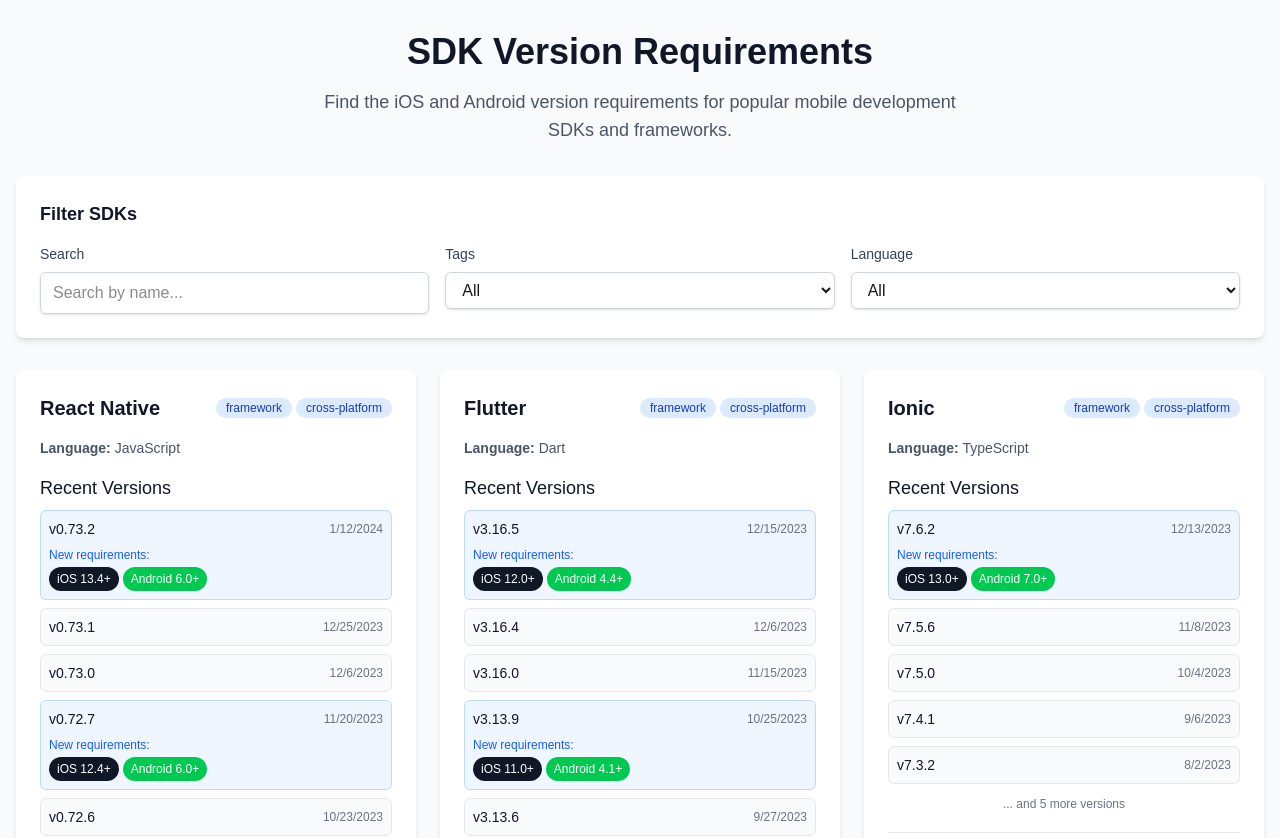
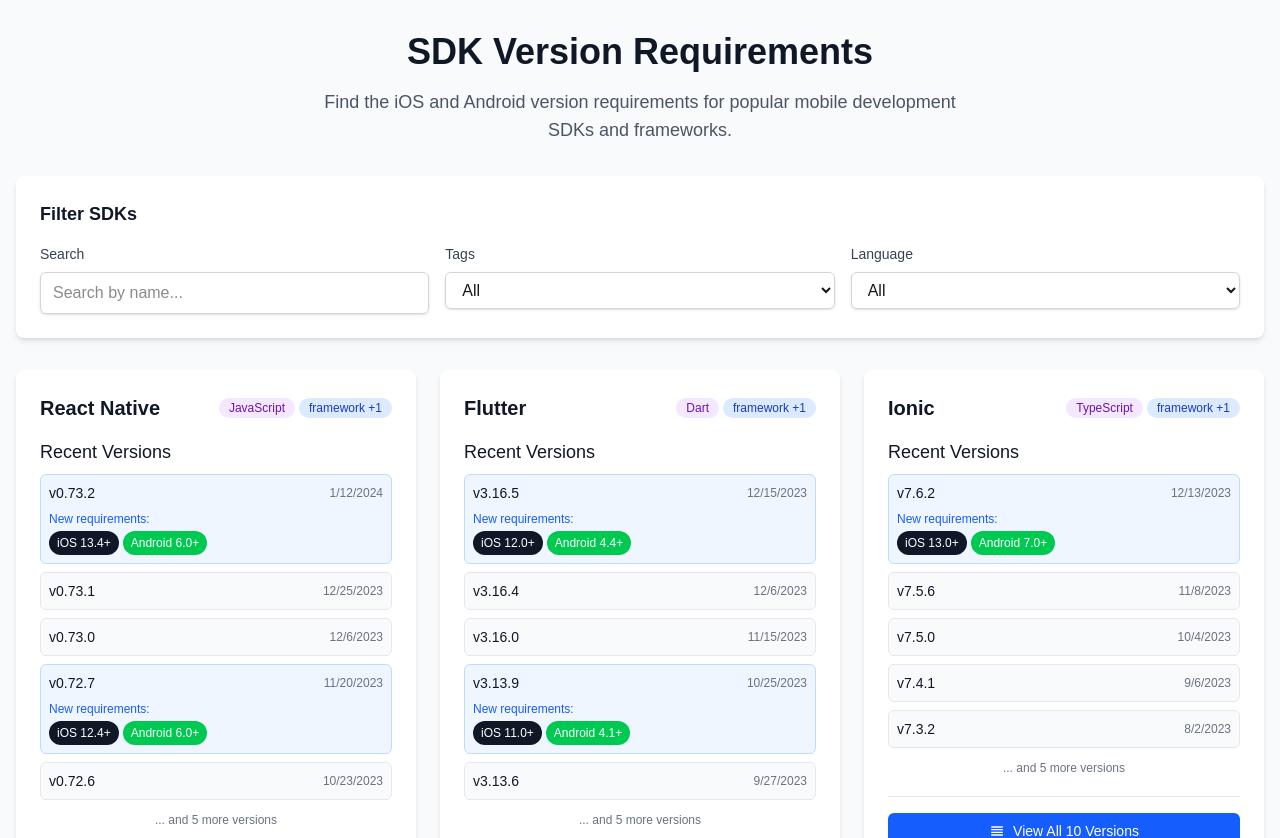
Before and after one commit to ronanrodrigo/reqreq, a Next.js app: page / in a window 1280 px wide. Shown: the top 838 px of the page. Built offline with nearby package versions, Linux system fonts and the light colour scheme.

Commit message:
refactor: improve tag and language display in SDK cards
- Show only first tag with +count indicator for additional tags
- Style language as a badge similar to tags (purple color)
- Remove separate language section, integrate with header badges
- More compact and visually consistent card layout

```diff
--- a/src/components/SDKCard.tsx
+++ b/src/components/SDKCard.tsx
@@ -110,18 +110,16 @@
       <div className="flex items-center justify-between mb-4">
         <h3 className="text-xl font-semibold text-gray-900">{sdk.name}</h3>
         <div className="flex flex-wrap gap-1">
-          {(sdk.tags || []).map((tag, index) => (
-            <span key={index} className="inline-flex items-center px-2.5 py-0.5 rounded-full text-xs font-medium bg-blue-100 text-blue-800">
-              {tag}
+          <span className="inline-flex items-center px-2.5 py-0.5 rounded-full text-xs font-medium bg-purple-100 text-purple-800">
+            {sdk.language}
+          </span>
+          {(sdk.tags || []).length > 0 && (
+            <span className="inline-flex items-center px-2.5 py-0.5 rounded-full text-xs font-medium bg-blue-100 text-blue-800">
+              {sdk.tags[0]}
+              {sdk.tags.length > 1 && ` +${sdk.tags.length - 1}`}
             </span>
-          ))}
+          )}
         </div>
-      </div>
-
-      <div className="mb-4">
-        <p className="text-sm text-gray-600">
-          <strong>Language:</strong> {sdk.language}
-        </p>
       </div>
 
       <div className="space-y-2">
```
